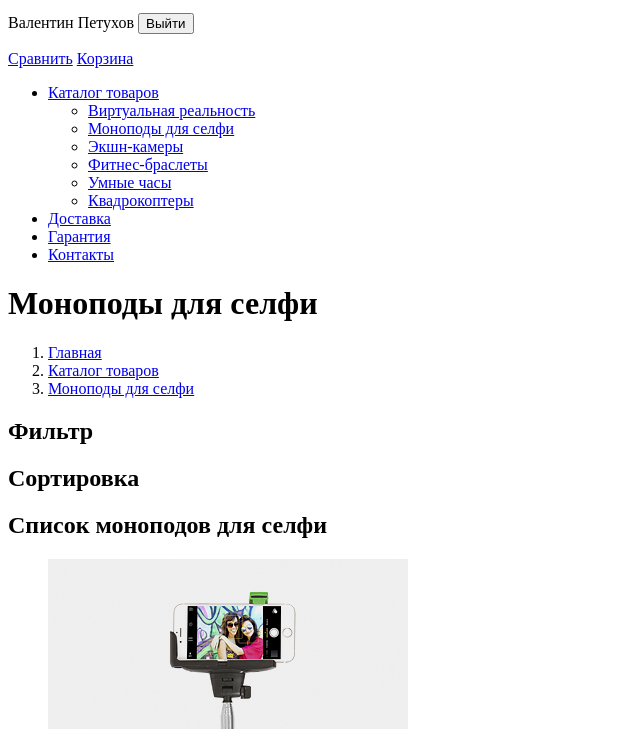
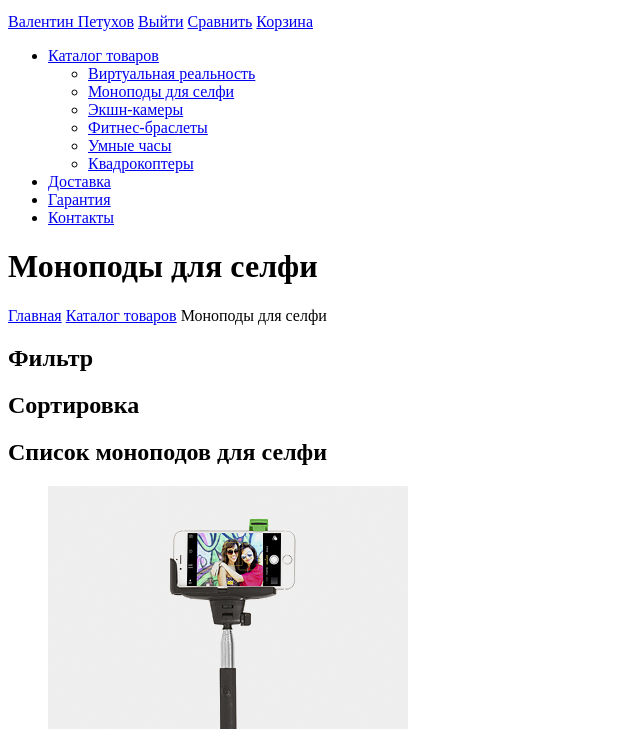
Before and after one commit to rauschenen/1566585-device-29, a plain HTML site: page catalog.html in a window 1280 px wide. Shown: the part 71-800 px from the top of the page, without its empty margins (0-640 px from the left). Drawn offline with Linux system fonts and the light colour scheme.

Commit message:
fix: markup

```diff
--- a/catalog.html
+++ b/catalog.html
@@ -11,11 +11,11 @@
         <input placeholder="Поиск по сайту" type="search">
       </form>
       <p>
-        Валентин Петухов
-        <button type="button">Выйти</button>
+        <a href="#">Валентин Петухов</a>
+        <a href="#">Выйти</a>
+        <a href="#">Сравнить</a>
+        <a href="#">Корзина</a>
       </p>
-      <a href="#">Сравнить</a>
-      <a href="#">Корзина</a>
       <nav>
         <ul>
           <li>
@@ -38,11 +38,11 @@
 
     <main>
       <h1>Моноподы для селфи</h1>
-      <ol>
-        <li><a href="index.html">Главная</a></li>
-        <li><a href="catalog.html">Каталог товаров</a></li>
-        <li><a href="catalog.html">Моноподы для селфи</a></li>
-      </ol>
+      <p>
+        <a href="index.html">Главная</a>
+        <a href="catalog.html">Каталог товаров</a>
+        <span>Моноподы для селфи</span>
+      </p>
       <section>
         <h2>Фильтр</h2>
         <!-- Здесь будет форма. -->
@@ -60,7 +60,7 @@
               <h3><a href="#">Любительская селфи-палка</a></h3>
               <p>500 руб.</p>
               <p>
-                <button type="button">В корзину</button>
+                <a href="#">В корзину</a>
                 <button type="button">Добавить к сравнению</button>
               </p>
             </article>
@@ -71,7 +71,7 @@
               <h3><a href="#">Профессиональная селфи-палка</a></h3>
               <p>1500 руб.</p>
               <p>
-                <button type="button">В корзину</button>
+                <a href="#">В корзину</a>
                 <button type="button">Добавить к сравнению</button>
               </p>
             </article>
@@ -82,7 +82,7 @@
               <h3><a href="#">Непотопляемая селфи-палка</a></h3>
               <p>2500 руб.</p>
               <p>
-                <button type="button">В корзину</button>
+                <a href="#">В корзину</a>
                 <button type="button">Добавить к сравнению</button>
               </p>
             </article>
@@ -93,7 +93,7 @@
               <h3><a href="#">Селфи-палка «Следуй за мной»</a></h3>
               <p>4900 руб.</p>
               <p>
-                <button type="button">В корзину</button>
+                <a href="#">В корзину</a>
                 <button type="button">Добавить к сравнению</button>
               </p>
               <b>new</b>
@@ -113,8 +113,8 @@
     <footer>
       <a href="index.html"><img alt="Логотип магазина DEVICE" height="35" src="img/logo-footer.png" width="163"></a>
       <p>
-        Валентин Петухов
-        <button type="button">Выйти</button>
+        <a href="#">Валентин Петухов</a>
+        <a href="#">Выйти</a>
         <a href="#">Сравнить</a>
         <a href="#">Корзина</a>
       </p>
```
Also changed, not shown: index.html (+5 -3 lines).
